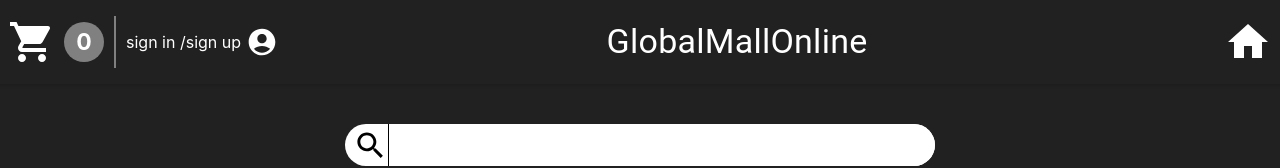
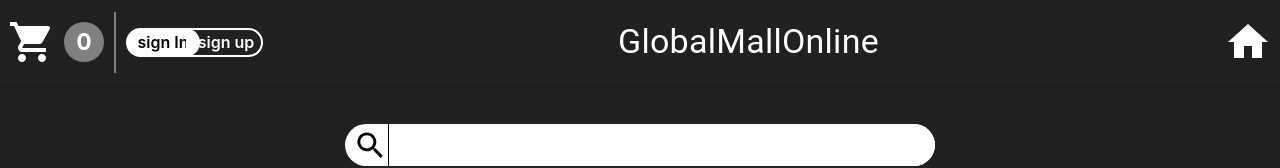
Before and after one commit to raanan12/marcet, a React (Create React App) app in the folder pages/: page / in a window 1280 px wide. Shown: the top 168 px of the page. Built offline with nearby package versions, Linux system fonts and the light colour scheme; no server answers.

Commit message:
Re-add submodule rets

```diff
--- a/pages/src/component/Header.tsx
+++ b/pages/src/component/Header.tsx
@@ -6,7 +6,7 @@ import ShoppingCartIcon from '@mui/icons-material/ShoppingCart';
 import HomeIcon from '@mui/icons-material/Home';
 import SearchIcon from '@mui/icons-material/Search';
 import AccountCircleRoundedIcon from '@mui/icons-material/AccountCircleRounded';
-
+import './styls/header.css'
 
 const Header = (props:any) => {
   const nav = useNavigate()
@@ -34,10 +34,10 @@ const Header = (props:any) => {
     if(a < 1){
       return (
         // show options (sign in / sign up)
-        <div style={{ display: 'flex', marginLeft: "10px", alignItems: 'center', borderLeft: 'gray 2px solid', paddingLeft: '10px' }}>
-          <p style={{cursor:'pointer'}} onClick={() => { nav('/signIn') }}> sign in / </p>
-          <p style={{cursor:'pointer'}} onClick={() => { nav('/signUp') }}>{' sign up '}</p>
-          <AccountCircleRoundedIcon sx={{ fontSize: '2rem', marginLeft: '5px' }} />
+        <div className='divOptiens' >
+          <p className='signIU' id='signIn' style={{cursor:'pointer'}} onClick={() => { nav('/signIn') }}> sign In </p>
+          <p className='signIU' id='signUp' style={{cursor:'pointer'}} onClick={() => { nav('/signUp') }}>{' sign up '}</p>
+          {/* <AccountCircleRoundedIcon sx={{ fontSize: '2rem', marginLeft: '5px' }} /> */}
         </div>
       )
     }
--- a/pages/src/component/styls/header.css
+++ b/pages/src/component/styls/header.css
@@ -0,0 +1,35 @@
+.signIU{
+    height: 25px;
+    width: 70px;
+    display: flex;
+    align-items: center;
+    justify-content: center;
+    border: 2px solid white;
+    font-weight: 600;
+}
+
+#signIn{
+    background: white;
+    color: black;
+    border-radius: 15px;
+}
+
+.divOptiens{
+    display: flex;
+    align-items: center;
+    justify-content: space-between;
+    width: 175px;
+    border-left: gray 2px solid;
+    margin-left: 10px;
+    padding-left: 10px;
+    position: relative;
+}
+
+#signUp{
+    border: 2px solid white;
+    position: absolute;
+    right: 38px;
+    padding-left: 3px;
+    border-top-right-radius: 15px;
+    border-bottom-right-radius: 15px;
+}
--- a/server.js
+++ b/server.js
@@ -11,7 +11,7 @@ const url = 'mongodb+srv://ranan97531:2524097531R@cluster0.rhkco4m.mongodb.net/s
 db.connect(url).then(() => {
     console.log('db is on');
 });
-app.use(express.static('./rets/build'));
+app.use(express.static('./pages/build'));
 // app.get('*', (req, res) => {
 //     res.sendFile(path.resolve(__dirname, '../rest/build', 'index.html'));
 //   });
```
